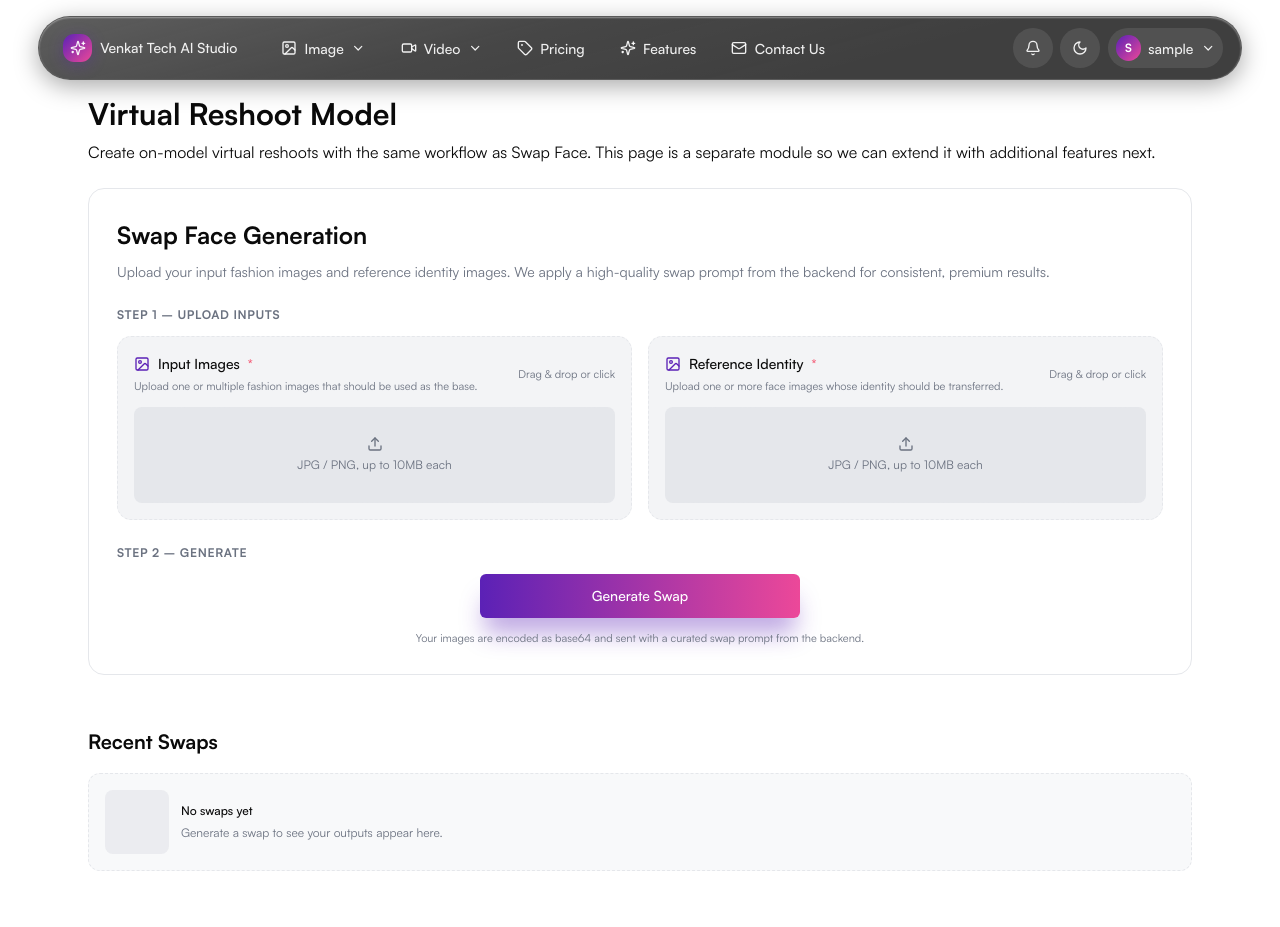
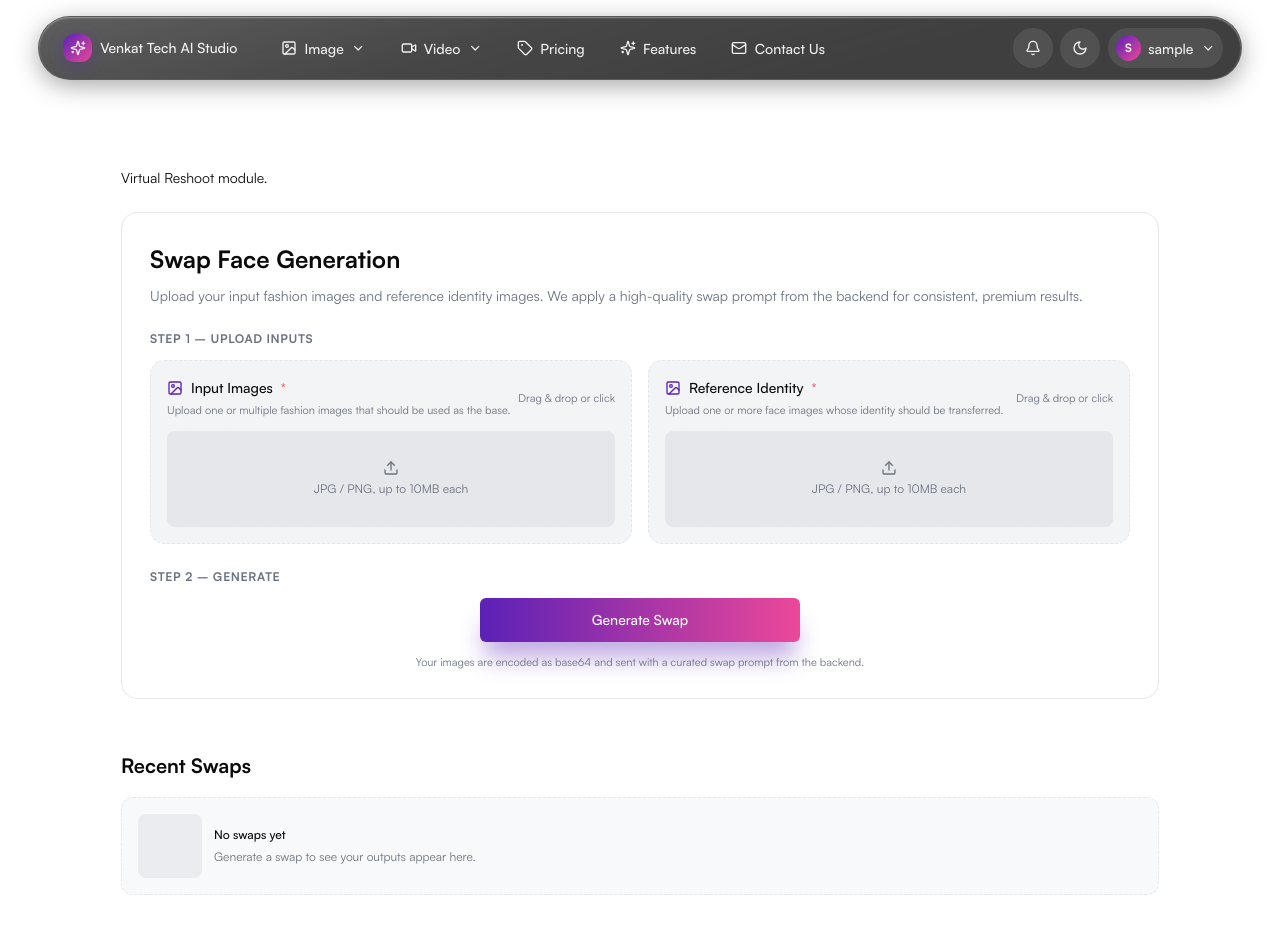
Before and after one commit to vinaykumar1332/AI-Regenration, a React (Vite) app: page /en/virtual-reshoot in a window 1280 px wide. Before the commit the page ends 871 px from the top, so only its background shows below. Built offline with nearby package versions, Linux system fonts and the light colour scheme; sample sign-in values are in the browser's storage.

Commit message:
Navigation revamp

```diff
--- a/src/app/App.jsx
+++ b/src/app/App.jsx
@@ -191,7 +191,7 @@ function LanguageLayout({
         />
       ) : (
         <div className="min-h-screen bg-background">
-          <div className="pt-24">
+          <div className="pt-24 viewport-height-without-nav">
             <Suspense fallback={<LoadingFallback />}>
               <Routes>
                 <Route index element={<CollapsibleDashboard />} />
--- a/src/app/components/DynamicIslandNav/Navigation.jsx
+++ b/src/app/components/DynamicIslandNav/Navigation.jsx
@@ -424,11 +424,6 @@ export function Navigation({ onMenuClick, onLoginClick, isAuthenticated, onLogou
 
                     <div
                         className="nav-auth-wrap"
-                        onMouseEnter={() => {
-                            if (!isMobile && isAuthenticated && (activeDropdownKey === null || activeDropdownKey === USER_MENU_KEY)) {
-                                setActiveDropdownKey(USER_MENU_KEY);
-                            }
-                        }}
                     >
                         {isMobile && isAuthenticated ? (
                             <button
@@ -536,6 +531,11 @@ export function Navigation({ onMenuClick, onLoginClick, isAuthenticated, onLogou
                                 <button
                                     type="button"
                                     className="nav-auth-btn nav-user-btn"
+                                    onMouseEnter={() => {
+                                        if (!isMobile) {
+                                            setActiveDropdownKey(USER_MENU_KEY);
+                                        }
+                                    }}
                                     onClick={() =>
                                         setActiveDropdownKey((prev) => (prev === USER_MENU_KEY ? null : USER_MENU_KEY))
                                     }
--- a/src/app/pages/VirtualReshootGenerationPage/VirtualReshootGenerationPage.jsx
+++ b/src/app/pages/VirtualReshootGenerationPage/VirtualReshootGenerationPage.jsx
@@ -2,18 +2,14 @@ import { VirtualReshootModule } from "@/app/components/ImageGeneration/VirtualRe
 
 export function VirtualReshootGenerationPage() {
     return (
-        <div className="w-full max-w-6xl mx-auto px-6">
-            <div className="space-y-6">
-                <div className="space-y-2">
-                    <h1 className="text-3xl font-bold text-foreground">Virtual Reshoot Model</h1>
-                    <p className="text-muted-foreground">
-                        Create on-model virtual reshoots with the same workflow as Swap Face.
-                        This page is a separate module so we can extend it with additional features next.
-                    </p>
-                </div>
-
-                <VirtualReshootModule />
+        <div className="p-8 space-y-6">
+            <div>
+                <h1 className="text-3xl font-semibold mb-1">Image Generation</h1>
+                <p className="text-sm text-muted-foreground">
+                    Virtual Reshoot module.
+                </p>
             </div>
+            <VirtualReshootModule />
         </div>
     );
 }
--- a/src/app/styles/landing-page.css
+++ b/src/app/styles/landing-page.css
@@ -260,3 +260,8 @@
 .nav-hamburger-btn {
     display: none;
 }
+
+.viewport-height-without-nav {
+    display: flex;
+    justify-content: center;
+}
```
